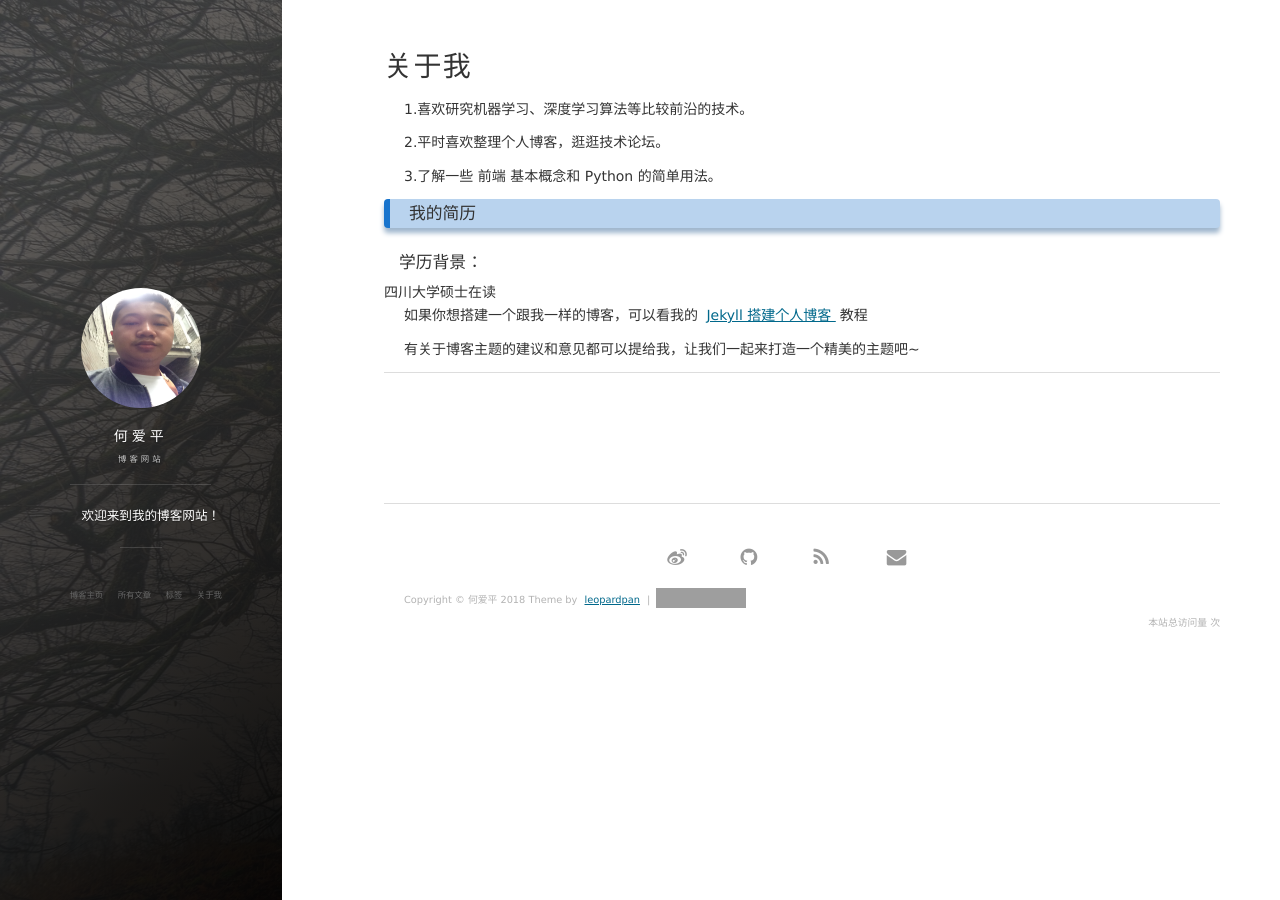
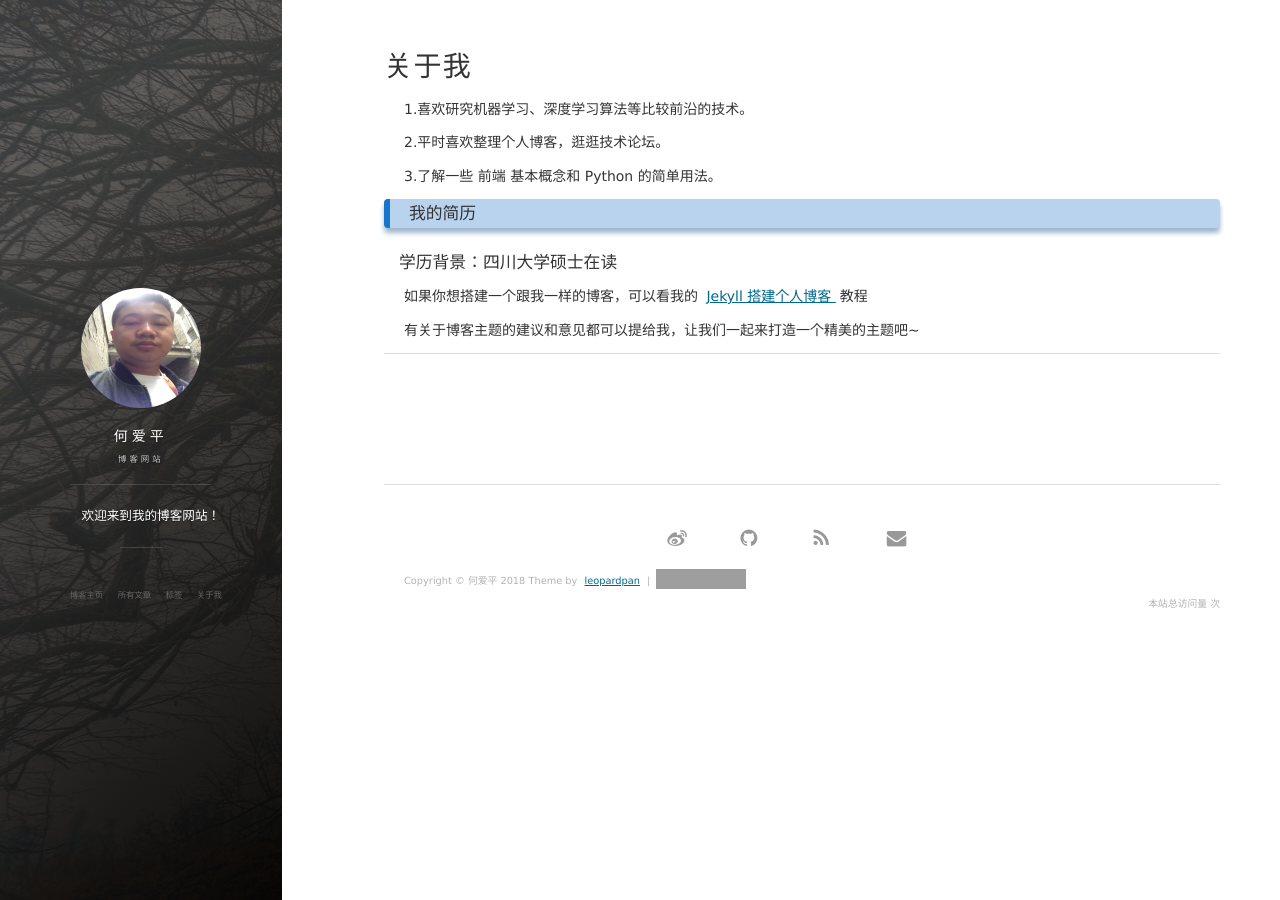
Before and after one commit to AndrewHeaiping/AndrewHeaiping.github.io., a Jekyll site: the page built from about.md, in a window 1280 px wide. Built offline with Jekyll 4.4.1, drawn with Linux system fonts in a browser that asks for light colours; nearby versions of some CDN libraries; comment, search, counter and statistics services are not loaded; grey boxes are pictures that could not be loaded.

```diff
--- a/about.md
+++ b/about.md
@@ -15,7 +15,7 @@ title: 关于我
 
 <p>
 
-<h4>学历背景：</h4>  四川大学硕士在读
+<h4>学历背景：四川大学硕士在读</h4>
 <p>
 
 如果你想搭建一个跟我一样的博客，可以看我的
```
